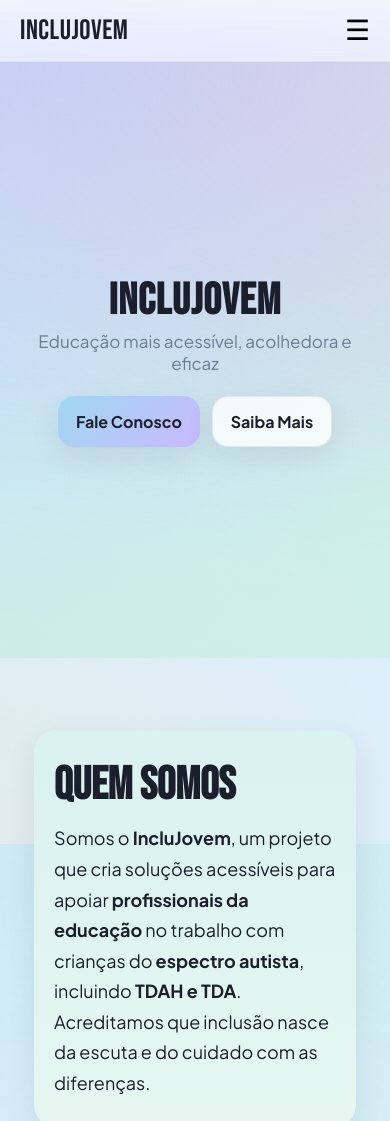
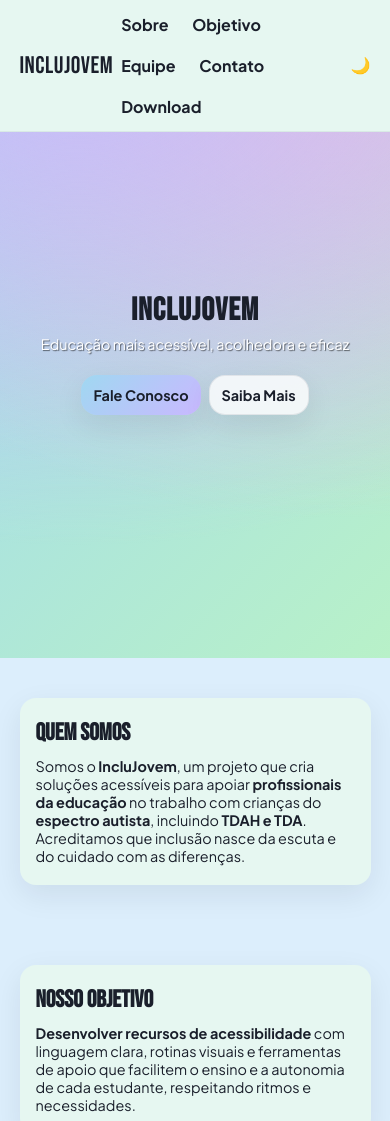
Before and after one commit to R4cold/IncluJovem-WebSite, a plain HTML site: page index.html in a window 390 px wide. Shown: the top 1121 px of the page. Drawn offline with Linux system fonts and the light colour scheme.

Commit message:
Some changes lol
- dark mode added
- some changes in design

```diff
--- a/index.html
+++ b/index.html
@@ -1,13 +1,17 @@
 <!DOCTYPE html>
 <html lang="pt-br">
+
 <head>
     <meta charset="UTF-8">
     <meta name="viewport" content="width=device-width, initial-scale=1.0">
     <title>Projeto IncluJovem</title>
     <link rel="preconnect" href="https://fonts.googleapis.com">
-    <link href="https://fonts.googleapis.com/css2?family=Bebas+Neue&family=Plus+Jakarta+Sans:wght@400;600;700&display=swap" rel="stylesheet">
+    <link
+        href="https://fonts.googleapis.com/css2?family=Bebas+Neue&family=Plus+Jakarta+Sans:wght@400;600;700&display=swap"
+        rel="stylesheet">
     <link rel="stylesheet" href="styles/style-main.css">
 </head>
+
 <body>
     <header class="hero" id="home">
         <nav class="nav">
@@ -20,31 +24,34 @@
                 <a href="#tell">Contato</a>
                 <a href="#download">Download</a>
             </div>
+            <button id="dark-toggle" class="dark-btn" aria-label="Alternar modo escuro">🌙</button>
         </nav>
         <div class="hero-content">
             <h1>IncluJovem</h1>
-
             <p>Educação mais acessível, acolhedora e eficaz</p>
             <div class="cta-wrap">
                 <a class="btn btn-solid" href="#tell">Fale Conosco</a>
                 <a class="btn btn-ghost" href="#about">Saiba Mais</a>
             </div>
-            <div class="puzzle-decor"></div>
         </div>
     </header>
-
     <main>
         <section class="section about reveal" id="about">
             <div class="section-inner">
                 <h2>Quem somos</h2>
-                <p>Somos o <strong>IncluJovem</strong>, um projeto que cria soluções acessíveis para apoiar <strong>profissionais da educação</strong> no trabalho com crianças do <strong>espectro autista</strong>, incluindo <strong>TDAH e TDA</strong>. Acreditamos que inclusão nasce da escuta e do cuidado com as diferenças.</p>
+                <p>Somos o <strong>IncluJovem</strong>, um projeto que cria soluções acessíveis para apoiar
+                    <strong>profissionais da educação</strong> no trabalho com crianças do <strong>espectro
+                        autista</strong>, incluindo <strong>TDAH e TDA</strong>. Acreditamos que inclusão nasce da
+                    escuta e do cuidado com as diferenças.</p>
             </div>
         </section>
 
         <section class="section goal reveal" id="goal">
             <div class="section-inner">
                 <h2>Nosso objetivo</h2>
-                <p><strong>Desenvolver recursos de acessibilidade</strong> com linguagem clara, rotinas visuais e ferramentas de apoio que facilitem o ensino e a autonomia de cada estudante, respeitando ritmos e necessidades.</p>
+                <p><strong>Desenvolver recursos de acessibilidade</strong> com linguagem clara, rotinas visuais e
+                    ferramentas de apoio que facilitem o ensino e a autonomia de cada estudante, respeitando ritmos e
+                    necessidades.</p>
             </div>
         </section>
 
@@ -71,7 +78,6 @@
         <section class="section tell reveal" id="tell">
             <div class="section-inner">
                 <h2>Contato</h2>
-                <p>Tem dúvidas, sugestões ou quer acompanhar de perto o <strong>IncluJovem</strong>? Escreva pra gente.</p>
                 <div class="contact-cards">
                     <div class="card contact">
                         <span class="contact-emoji">📧</span>
@@ -94,50 +100,19 @@
         <section class="section download reveal" id="download">
             <div class="section-inner">
                 <h2>Em breve</h2>
-                <p>Aplicativo em fase inicial. Lançaremos uma versão de testes com atualizações frequentes. Acompanhe nossas redes para novidades.</p>
+                <p>Aplicativo em fase inicial. Lançaremos uma versão de testes com atualizações frequentes. Acompanhe
+                    nossas redes para novidades.</p>
                 <a class="btn btn-solid" href="#tell">Quero ser avisado</a>
             </div>
         </section>
     </main>
 
-    <aside class="section social reveal" id="social">
-        <div class="section-inner">
-            <h2>Redes Sociais</h2>
-            <div class="grid grid-social">
-                <a href="#" target="_blank" class="btn social-btn extern">Instagram</a>
-                <a href="#" target="_blank" class="btn social-btn extern">X</a>
-                <a href="#" target="_blank" class="btn social-btn extern">YouTube</a>
-            </div>
-        </div>
-    </aside>
-
     <footer class="footer">
-        <p>Site por <a href="https://github.com/R4cold" target="_blank" class="extern">Gabriel Douglas</a> • <strong>Desafio Liga Jovem</strong> — <strong>IncluJovem</strong></p>
+        <p>Site por <a href="https://github.com/R4cold" target="_blank" class="extern">Gabriel Douglas</a> •
+            <strong>Desafio Liga Jovem</strong> — <strong>IncluJovem</strong></p>
     </footer>
 
-    <script>
-        const toggle = document.querySelector('.menu-toggle');
-        const links = document.querySelector('.nav-links');
-        toggle.addEventListener('click', () => {
-            const active = links.classList.toggle('active');
-            toggle.setAttribute('aria-expanded', active ? 'true' : 'false');
-        });
-        document.querySelectorAll('.nav-links a').forEach(a => {
-            a.addEventListener('click', e => {
-                e.preventDefault();
-                links.classList.remove('active');
-                const id = a.getAttribute('href');
-                const el = document.querySelector(id);
-                const y = el.getBoundingClientRect().top + window.scrollY - 80;
-                window.scrollTo({ top: y, behavior: 'smooth' });
-            });
-        });
-        const observer = new IntersectionObserver(entries => {
-            entries.forEach(entry => {
-                if (entry.isIntersecting) entry.target.classList.add('reveal-in');
-            });
-        }, { threshold: 0.12 });
-        document.querySelectorAll('.reveal').forEach(el => observer.observe(el));
-    </script>
+    <script src="scripts/main.js"></script>
 </body>
+
 </html>
--- /dev/null
+++ b/scripts/main.js
@@ -0,0 +1,28 @@
+const toggle = document.querySelector('.menu-toggle');
+const links = document.querySelector('.nav-links');
+toggle.addEventListener('click', () => {
+    const active = links.classList.toggle('active');
+    toggle.setAttribute('aria-expanded', active ? 'true' : 'false');
+});
+document.querySelectorAll('.nav-links a').forEach(a => {
+    a.addEventListener('click', e => {
+        e.preventDefault();
+        links.classList.remove('active');
+        const id = a.getAttribute('href');
+        const el = document.querySelector(id);
+        const y = el.getBoundingClientRect().top + window.scrollY - 80;
+        window.scrollTo({ top: y, behavior: 'smooth' });
+    });
+});
+const observer = new IntersectionObserver(entries => {
+    entries.forEach(entry => { if (entry.isIntersecting) entry.target.classList.add('reveal-in'); });
+}, { threshold: 0.12 });
+document.querySelectorAll('.reveal').forEach(el => observer.observe(el));
+const darkBtn = document.getElementById('dark-toggle');
+const body = document.body;
+if(localStorage.getItem('darkMode') === 'true'){ body.classList.add('dark'); darkBtn.textContent = '☀️'; }
+darkBtn.addEventListener('click', () => {
+    const dark = body.classList.toggle('dark');
+    localStorage.setItem('darkMode', dark);
+    darkBtn.textContent = dark ? '☀️' : '🌙';
+});
--- a/styles/style-main.css
+++ b/styles/style-main.css
@@ -1,176 +1,257 @@
-@charset "UTF-8";
-
 :root {
-  --bg:#f0f4f8;
-  --text:#1a1f2b;
-  --muted:#6b7c93;
-
-  --brand-1:#a0d8f1;
-  --brand-2:#b8f1c8;
-  --brand-3:#ffe2a8;
-  --brand-4:#ffb6d9;
-  --brand-5:#c9b8ff;
-
-  --surface:#fdfdfd;
-  --shadow:0 10px 30px rgba(17,24,39,.08);
-  --radius:22px;
   --bg: #dceefc;
+  --text: #1a1f2b;
+  --muted: #6b7c93;
+  --brand-1: #a0d8f1;
+  --brand-2: #b8f1c8;
+  --brand-3: #ffe2a8;
+  --brand-4: #ffb6d9;
+  --brand-5: #c9b8ff;
   --surface: #e6f7f1;
-
-
-  --heading:'Bebas Neue', sans-serif;
-  --body:'Plus Jakarta Sans', system-ui, -apple-system, Segoe UI, Roboto, Arial, sans-serif;
+  --shadow: 0 10px 30px rgba(17, 24, 39, .08);
+  --radius: 16px;
+  --heading: 'Bebas Neue', sans-serif;
+  --body: 'Plus Jakarta Sans', system-ui, -apple-system, Segoe UI, Roboto, Arial, sans-serif;
+  --fs-h1: clamp(2rem, 8vw, 4rem);
+  --fs-h2: clamp(1.5rem, 6vw, 2.5rem);
+  --fs-p: clamp(0.9rem, 2.5vw, 1.2rem);
+  --fs-btn: clamp(0.9rem, 2vw, 1rem);
 }
 
 body.dark {
-  --bg:#141625;
-  --text:#e8ecf3;
-  --muted:#9aa5bb;
-  --surface:#1f2235;
-  --shadow:0 10px 30px rgba(0,0,0,.5);
+  --bg: #141625;
+  --text: #e8ecf3;
+  --muted: #9aa5bb;
+  --surface: #1f2235;
+  --shadow: 0 10px 30px rgba(0, 0, 0, .5);
+  --brand-1: #5a7ad0;
+  --brand-2: #6fbf99;
+  --brand-3: #d9b35a;
+  --brand-4: #d06a9c;
+  --brand-5: #8b79d0;
 }
 
-* { box-sizing:border-box; margin:0; padding:0 }
-html, body { height:100% }
-html { scroll-behavior:smooth }
-body {
-  font-family:var(--body);
-  color:var(--text);
-  background:
-    radial-gradient(1000px 1000px at 10% -10%, rgba(160,216,241,.25), transparent 60%),
-    radial-gradient(1000px 1000px at 110% 0%, rgba(184,241,200,.22), transparent 60%),
-    radial-gradient(900px 900px at -10% 110%, rgba(255,226,168,.22), transparent 60%),
-    var(--bg);
+* {
+  box-sizing: border-box;
+  margin: 0;
+  padding: 0
 }
 
-a { text-decoration:none; color:inherit }
-.extern::after { content:'\00A0\1F517' }
+html,
+body {
+  height: 100%;
+  width: 100%;
+  scroll-behavior: smooth
+}
+
+body {
+  font-family: var(--body);
+  color: var(--text);
+  background: var(--bg);
+}
+
+a {
+  text-decoration: none;
+  color: inherit
+}
+
+.extern::after {
+  content: '\00A0\1F517'
+}
 
 .nav {
-  position:fixed; inset-inline:0; top:0; z-index:50;
-  display:flex; justify-content:space-between; align-items:center;
-  padding:14px 20px;
-  backdrop-filter:saturate(180%) blur(10px);
-  background:linear-gradient(180deg, rgba(253,253,253,.75), rgba(253,253,253,.6));
-  border-bottom:1px solid rgba(15,23,42,.06);
-}
-body.dark .nav {
-  background:linear-gradient(180deg, rgba(31,34,53,.9), rgba(31,34,53,.7));
-  border-bottom:1px solid rgba(255,255,255,.05);
+  position: fixed;
+  inset-inline: 0;
+  top: 0;
+  z-index: 50;
+  display: flex;
+  justify-content: space-between;
+  align-items: center;
+  padding: clamp(8px, 2vw, 14px) clamp(12px, 5vw, 20px);
+  backdrop-filter: saturate(180%) blur(10px);
+  background: var(--surface);
+  border-bottom: 1px solid rgba(15, 23, 42, .06);
 }
 
-.logo { font-family:var(--heading); letter-spacing:.5px; font-size:28px }
-.menu-toggle { font-size:28px; border:0; background:transparent; display:none; line-height:1 }
-.nav-links { display:flex; gap:10px; align-items:center }
+body.dark .nav {
+  border-bottom: 1px solid rgba(255, 255, 255, .05);
+}
+
+.logo {
+  font-family: var(--heading);
+  letter-spacing: .5px;
+  font-size: clamp(1.5rem, 6vw, 2.5rem)
+}
+
+.menu-toggle {
+  font-size: clamp(1.5rem, 6vw, 2rem);
+  border: 0;
+  background: transparent;
+  display: none;
+  line-height: 1;
+  cursor: pointer
+}
+
+.nav-links {
+  display: flex;
+  gap: clamp(6px, 2vw, 12px);
+  align-items: center;
+  flex-wrap: wrap
+}
+
 .nav-links a {
-  padding:10px 14px; border-radius:12px; font-weight:700;
-  transition:.2s ease; color:#1a1f2b;
+  padding: clamp(6px, 1.5vw, 10px) clamp(8px, 2vw, 14px);
+  border-radius: 12px;
+  font-weight: 700;
+  transition: .2s ease;
+  color: var(--text);
 }
-.nav-links a:hover { background:rgba(15,23,42,.06); transform:translateY(-1px) }
-body.dark .nav-links a { color:var(--text) }
-body.dark .nav-links a:hover { background:rgba(255,255,255,.08) }
+
+.nav-links a:hover {
+  background: rgba(15, 23, 42, .06);
+  transform: translateY(-1px)
+}
+
+body.dark .nav-links a:hover {
+  background: rgba(255, 255, 255, .08)
+}
+
+.nav-links.active {
+  display: flex;
+  flex-direction: column;
+  position: absolute;
+  top: 100%;
+  left: 0;
+  width: 100%;
+  background: var(--surface);
+  padding: 12px 0;
+  box-shadow: var(--shadow);
+  border-radius: 0 0 var(--radius) var(--radius)
+}
+
+img {
+  border-radius: 10px;
+  max-width: 100%;
+  height: auto
+}
+
+.dark-btn {
+  font-size: clamp(1rem, 2.5vw, 1.5rem);
+  border: 0;
+  background: transparent;
+  cursor: pointer;
+  margin-left: 8px;
+  transition: .2s ease;
+}
+
+.dark-btn:hover {
+  transform: scale(1.15);
+}
 
 .hero {
-  position:relative; padding-top:84px; min-height:78dvh;
-  display:grid; place-items:center; overflow:hidden;
+  background-repeat: no-repeat;
+  position: relative;
+  padding-top: clamp(60px, 15vw, 100px);
+  min-height: 78dvh;
+  display: grid;
+  place-items: center;
+  overflow: hidden;
   background:
-    radial-gradient(1200px 800px at 20% 10%, rgba(201,184,255,.35), transparent 60%),
-    radial-gradient(1000px 700px at 85% 15%, rgba(255,182,217,.3), transparent 60%),
-    linear-gradient(135deg, rgba(160,216,241,.35), rgba(184,241,200,.35));
-}
-.hero-content { text-align:center; max-width:880px; padding:48px 16px 64px; position:relative }
-.hero h1 { font-family:var(--heading); font-size:72px; line-height:.95; letter-spacing:1px; margin-bottom:8px }
-.hero p { margin-bottom:22px; font-size:20px; color:var(--muted) }
-
-.cta-wrap { display:flex; gap:12px; justify-content:center; flex-wrap:wrap }
-.btn {
-  display:inline-flex; align-items:center; justify-content:center;
-  padding:14px 18px; border-radius:16px; font-weight:700;
-  box-shadow:var(--shadow); transition:.2s ease;
-}
-.btn-solid {
-  background:linear-gradient(135deg, var(--brand-1), var(--brand-5));
-  color:#1a1f2b;
-}
-.btn-ghost {
-  background:#ffffffc9; color:#1a1f2b; border:1px solid rgba(15,23,42,.08);
-}
-body.dark .btn-ghost { background:#2a2f44; color:var(--text); border:1px solid rgba(255,255,255,.1) }
-.btn:hover { transform:translateY(-2px) }
-
-.section { padding:72px 20px }
-.section-inner {
-  width:min(1100px,92%); margin:auto;
-  background:var(--surface); border-radius:var(--radius);
-  box-shadow:var(--shadow); padding:40px 28px;
-}
-.section h2 { font-family:var(--heading); font-size:46px; margin-bottom:10px }
-.section p { color:var(--text); font-size:18px; line-height:1.7 }
-
-.about .section-inner { background:linear-gradient(180deg, rgba(160,216,241,.18), transparent), var(--surface) }
-.goal .section-inner { background:linear-gradient(180deg, rgba(184,241,200,.18), transparent), var(--surface) }
-.team .section-inner { background:linear-gradient(180deg, rgba(201,184,255,.18), transparent), var(--surface) }
-.tell .section-inner { background:linear-gradient(180deg, rgba(255,226,168,.18), transparent), var(--surface) }
-.download .section-inner { background:linear-gradient(180deg, rgba(255,182,217,.18), transparent), var(--surface) }
-
-.grid { display:grid; gap:18px }
-.grid-team { grid-template-columns:repeat(2,1fr) }
-.grid-social { grid-template-columns:repeat(3,1fr) }
-
-.card {
-  background:var(--surface); border-radius:18px; padding:18px;
-  box-shadow:var(--shadow); transition:.2s ease;
-}
-.card:hover { transform:translateY(-3px) }
-.member img { width:100%; height:280px; object-fit:cover; border-radius:14px; margin-bottom:12px }
-.member h3 { margin:6px 0 4px; font-size:20px }
-.member p { color:var(--muted); margin-bottom:10px }
-
-.chip {
-  display:inline-flex; align-items:center; gap:8px; padding:8px 12px;
-  border-radius:999px; font-weight:700;
-  background:linear-gradient(135deg, var(--brand-2), var(--brand-4)); color:#1a1f2b;
+    radial-gradient(1200px 800px at 20% 10%, rgba(201, 184, 255, 0.78), transparent 60%),
+    radial-gradient(1000px 700px at 85% 15%, rgba(255, 182, 217, 0.68), transparent 60%),
+    linear-gradient(135deg, var(--brand-1), var(--brand-2));
 }
 
-.contact-cards { display:grid; gap:16px; margin-top:16px; grid-template-columns:repeat(2,1fr) }
-.contact { display:flex; gap:12px; align-items:center }
-.contact-emoji { font-size:28px }
-.social-btn {
-  background:linear-gradient(135deg, var(--brand-1), var(--brand-5));
-  color:#1a1f2b; font-weight:800;
+body.dark .hero {
+  background:
+    radial-gradient(1200px 800px at 20% 10%, rgba(138, 130, 220, 0.78), transparent 60%),
+    radial-gradient(1000px 700px at 85% 15%, rgba(208, 106, 156, 0.68), transparent 60%),
+    linear-gradient(135deg, var(--brand-1), var(--brand-2));
 }
 
-.footer {
-  padding:26px 16px; text-align:center; color:var(--text);
-  background:linear-gradient(180deg, rgba(15,23,42,.05), rgba(15,23,42,.02));
-  border-top:1px solid rgba(15,23,42,.08);
-}
-body.dark .footer {
-  background:linear-gradient(180deg, rgba(255,255,255,.05), rgba(255,255,255,.02));
-  border-top:1px solid rgba(255,255,255,.08);
+.hero-content {
+  text-align: center;
+  max-width: 90%;
+  padding: clamp(24px, 5vw, 48px) clamp(12px, 5vw, 16px) clamp(32px, 8vw, 64px);
+  position: relative
 }
 
-.reveal { opacity:0; transform:translateY(18px) scale(.98); transition:.6s ease }
-.reveal.reveal-in { opacity:1; transform:none }
+.hero h1 {
+  font-family: var(--heading);
+  font-size: var(--fs-h1);
+  line-height: 1;
+  letter-spacing: 1px;
+  margin-bottom: 8px
+}
 
-@media (max-width:1024px){
-  .hero h1{font-size:60px}
+.hero p {
+  margin-bottom: 22px;
+  font-size: var(--fs-p);
+  color: white;
+  text-shadow: 1px 1px 1px rgba(0, 0, 0, 0.541);
+
 }
-@media (max-width:820px){
-  .grid-team, .grid-social, .contact-cards { grid-template-columns:1fr }
+
+.cta-wrap {
+  display: flex;
+  gap: clamp(6px, 2vw, 12px);
+  justify-content: center;
+  flex-wrap: wrap
 }
-@media (max-width:720px){
-  .menu-toggle{display:block}
-  .nav-links {
-    position:absolute; top:60px; right:16px; left:16px;
-    display:none; flex-direction:column; gap:8px;
-    background:var(--surface); border-radius:16px; padding:10px; box-shadow:var(--shadow);
-  }
-  .nav-links.active{display:flex}
-  .hero h1{font-size:44px}
-  .hero p{font-size:17px}
-  .section-inner{padding:28px 20px}
+
+.btn {
+  display: inline-flex;
+  align-items: center;
+  justify-content: center;
+  padding: clamp(10px, 2vw, 14px) clamp(12px, 3vw, 18px);
+  border-radius: 16px;
+  font-weight: 700;
+  box-shadow: var(--shadow);
+  transition: .2s ease;
+  font-size: var(--fs-btn);
 }
-@media (prefers-reduced-motion:reduce){
-  *{animation:none!important; transition:none!important}
+
+.btn-solid {
+  background: linear-gradient(135deg, var(--brand-1), var(--brand-5));
+  color: #1a1f2b;
 }
+
+.btn-ghost {
+  background: #ffffffc9;
+  color: #1a1f2b;
+  border: 1px solid rgba(15, 23, 42, .08);
+}
+
+body.dark .btn-ghost {
+  background: #2a2f44;
+  color: var(--text);
+  border: 1px solid rgba(255, 255, 255, .1)
+}
+
+.btn:hover {
+  transform: translateY(-2px)
+}
+
+.section {
+  padding: clamp(40px, 10vw, 72px) 5vw
+}
+
+.section-inner {
+  width: min(1100px, 100%);
+  margin: auto;
+  background: var(--surface);
+  border-radius: var(--radius);
+  box-shadow: var(--shadow);
+  padding: clamp(20px, 5vw, 40px) clamp(16px, 4vw, 28px);
+}
+
+.section h2 {
+  font-family: var(--heading);
+  font-size: var(--fs-h2);
+  margin-bottom: 10px
+}
+
+.section p {
+  color: var(--text);
+  font-size: var(--fs-p);
+  line
```
